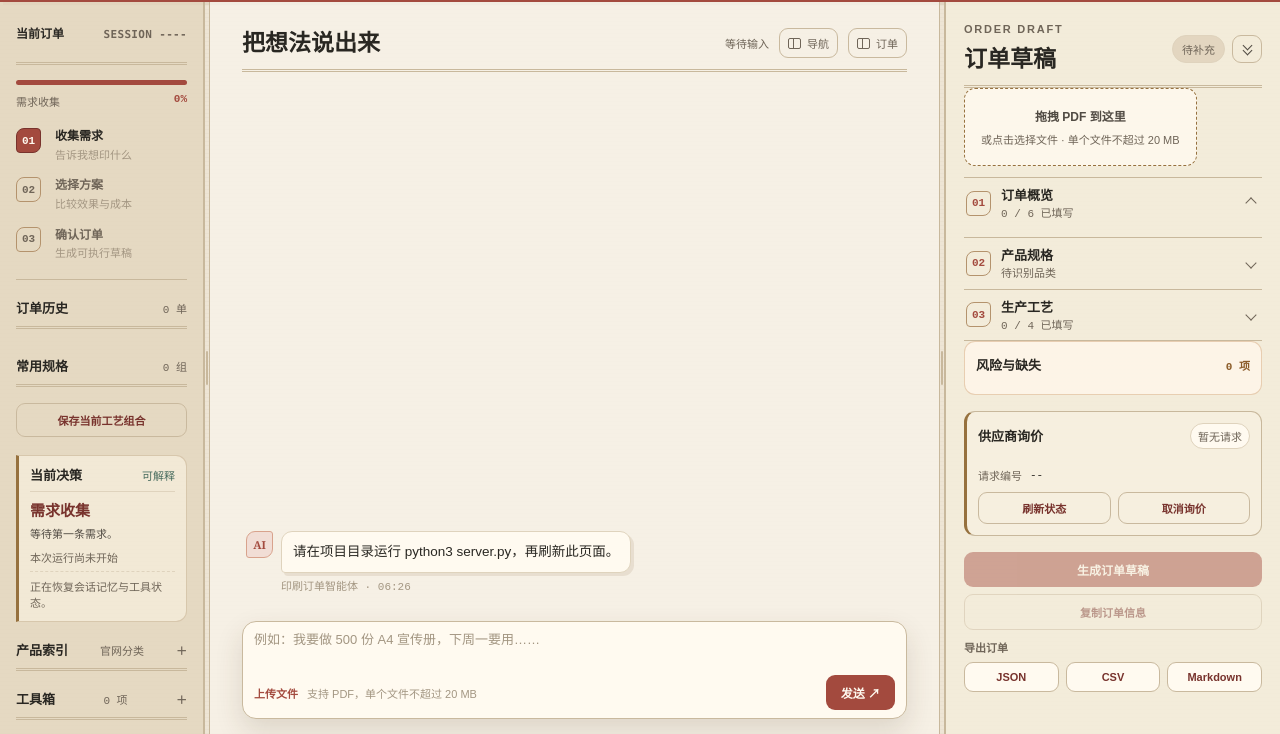
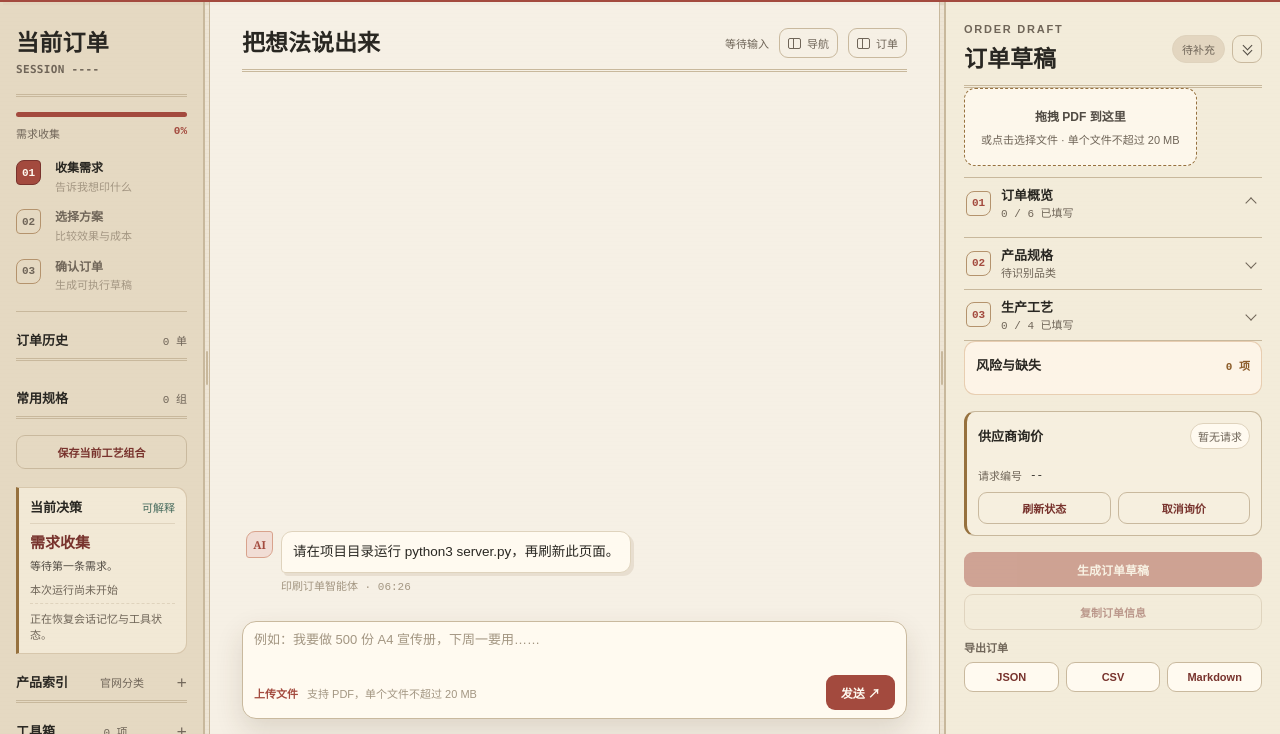
Before and after one commit to 11122313211/PrintOps, a plain HTML site: page index.html in a window 1280 px wide. Shown: the part 66-800 px from the top of the page. Drawn offline with Linux system fonts and the light colour scheme; no server answers.

Commit message:
style(ui): sidebar 当前订单 heading matches 订单草稿 title scale
Promote the sidebar heading to the same 23px serif treatment as the
order draft title; session id moves to a caption line below.

```diff
--- a/index.html
+++ b/index.html
@@ -5,7 +5,7 @@
     <meta name="viewport" content="width=device-width, initial-scale=1.0" />
     <meta name="theme-color" content="#eee5d5" />
     <title>PrintOps | 印刷订单智能体</title>
-    <link rel="stylesheet" href="styles.css?v=20260905-5" />
+    <link rel="stylesheet" href="styles.css?v=20260905-6" />
   </head>
   <body>
     <div class="app-shell">
--- a/styles.css
+++ b/styles.css
@@ -221,9 +221,10 @@ body.is-resizing { user-select: none; cursor: col-resize; }
 .sidebar, .chat-section, .order-section { min-height: 0; }
 .sidebar { padding: var(--space-5) var(--space-4); overflow-y: auto; background: var(--bg-sidebar); border-right: 1px solid var(--rule); scrollbar-width: thin; scrollbar-color: var(--line-strong) transparent; }
 .sidebar-collapsed .sidebar { display: none; }
-.sidebar-heading { display: flex; align-items: baseline; justify-content: space-between; gap: var(--space-2); margin-bottom: 21px; color: var(--ink); font-size: var(--font-sm); font-weight: 800; }
-.sidebar-heading > span:first-child { white-space: nowrap; }
-.order-number { color: var(--quiet); font-family: ui-monospace, SFMono-Regular, Menlo, monospace; font-size: var(--font-xs); font-weight: 600; letter-spacing: .03em;  min-width: 0; overflow: hidden; text-overflow: ellipsis; white-space: nowrap; }
+/* 与右栏「订单草稿」标题同级：衬线、23px */
+.sidebar-heading { margin-bottom: 18px; }
+.sidebar-heading > span:first-child { display: block; white-space: nowrap; color: var(--ink); font-family: Georgia, "Songti SC", serif; font-size: 23px; font-weight: 700; letter-spacing: .01em; }
+.order-number { display: block; margin-top: 5px; color: var(--quiet); font-family: ui-monospace, SFMono-Regular, Menlo, monospace; font-size: var(--font-xs); font-weight: 600; letter-spacing: .03em; min-width: 0; overflow: hidden; text-overflow: ellipsis; white-space: nowrap; }
 .progress-panel { padding: 15px 0 18px; border-top: 3px double var(--rule); border-bottom: 1px solid var(--rule); }
 .progress-line { height: 5px; margin-bottom: var(--space-2); overflow: hidden; background: var(--paper-deep); border-radius: var(--radius-pill); }
 .progress-line span { display: block; height: 100%; background: var(--red); transition: width .3s ease; }
```
